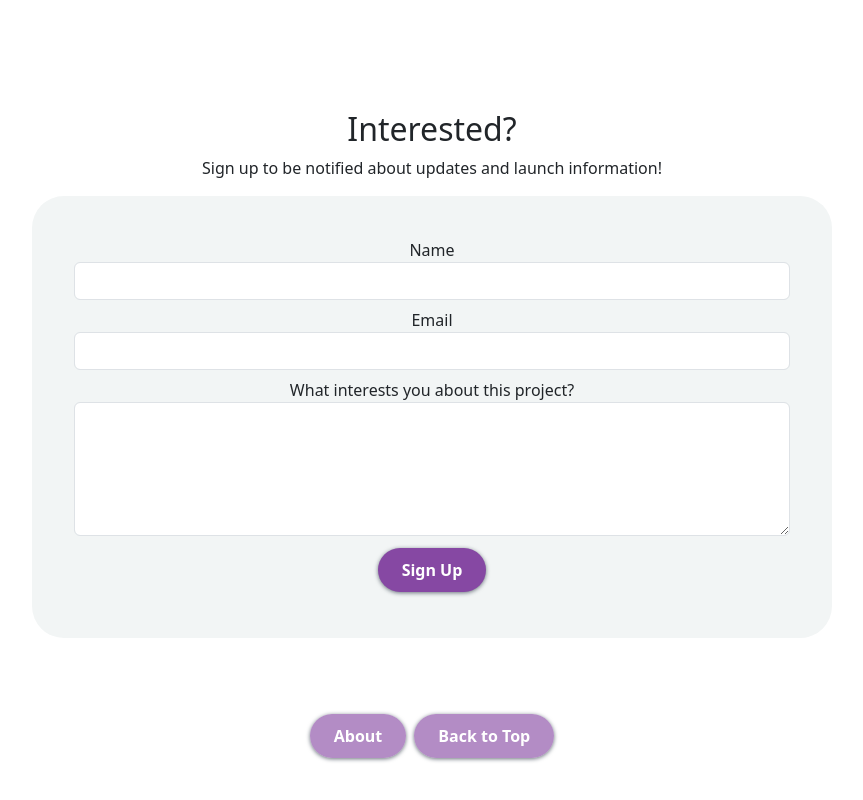
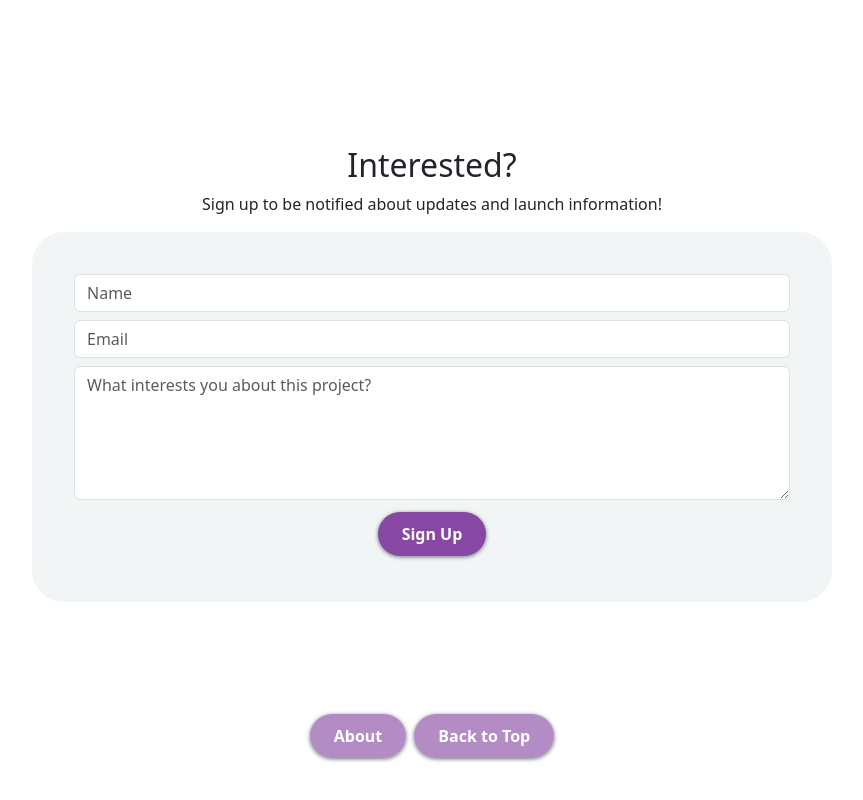
Before and after one commit to Tinxte/ThirdPlace-Landing-Page, a React (Vite) app in the folder ThirdPlace-Landing-Page/: page / in a window 1280 px wide. Shown: the part 1738-2538 px from the top of the page, without its empty margins (208-1071 px from the left). Built offline with nearby package versions, Linux system fonts and the light colour scheme.

Commit message:
replaced sign up form label text with placeholder text

```diff
--- a/ThirdPlace-Landing-Page/src/App.jsx
+++ b/ThirdPlace-Landing-Page/src/App.jsx
@@ -51,27 +51,30 @@ function App() {
         <div className='container'>
           <form>
             <label className="form-label">
-              Name
+              {/* Name */}
               <input
                 type='text'
                 name='name'
+                placeholder='Name'
                 className="form-control"
                 required
               />
             </label>
             <label className="form-label">
-              Email
+              {/* Email */}
               <input
                 type='text'
                 name='email'
+                placeholder='Email'
                 className="form-control"
                 required
               />
             </label>
             <label className="form-label">
-              What interests you about this project?
+              {/* What interests you about this project? */}
               <textarea
                 name='question'
+                placeholder='What interests you about this project?'
                 className="form-control"
                 color='5'
                 rows={5}
```
